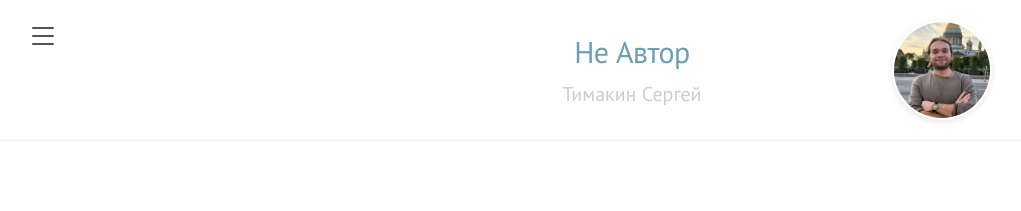
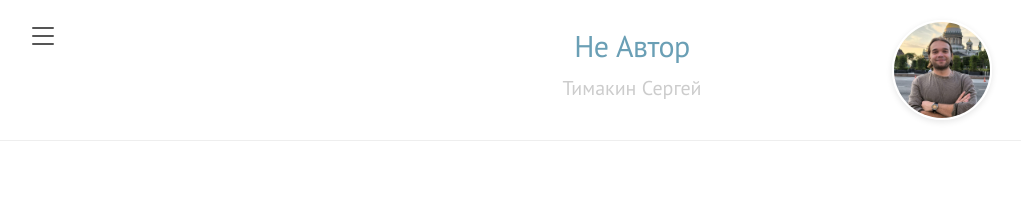
Before and after one commit to Mikrobic/lanyon, a Jekyll site: the page built from pages/index.md, in a window 1280 px wide. Shown: the top 211 px of the page, without its empty margins (8-1029 px from the left). Built offline with Jekyll 4.4.1, drawn with Linux system fonts in a browser that asks for light colours.

Commit message:
Форматирование файлов

```diff
--- a/_layouts/default.html
+++ b/_layouts/default.html
@@ -25,13 +25,13 @@
               >
             </a>
 
-            <!-- Абсолютно центрированный текст -->
+            <!-- Абсолютно центрированный текст с адаптивным смещением -->
             <div style="
                  position: absolute;
                  left: 50%;
-                 top: 50%;
+                 top: calc(50% - 0.5vw); /* Смещение вверх на мобильных */
                  transform: translate(-50%, -50%);
-                 width: calc(100% - 120px); /* Учитываем место для аватарки */
+                 width: calc(100% - 120px);
                  text-align: center;
                  padding: 0 20px;
                  box-sizing: border-box;
```
